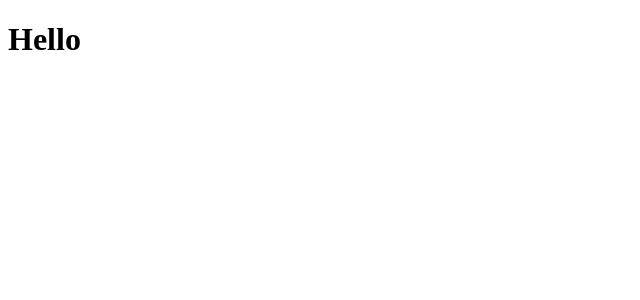
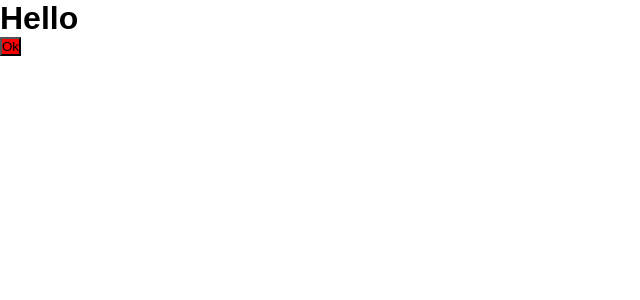
Before and after one commit to byandrev/xo-game-client, a React (Vite) app: page / in a window 1280 px wide. Shown: the top 300 px of the page, without its empty margins (0-640 px from the left). Built offline with nearby package versions, Linux system fonts and the light colour scheme.

Commit message:
🏗️ setup styled-components

```diff
--- a/src/App.jsx
+++ b/src/App.jsx
@@ -1,8 +1,13 @@
+import { Button } from "./components/base/Buttons.js";
+import { ThemeProvider } from "styled-components";
+import { light } from "./theme";
+
 function App() {
   return (
-    <>
+    <ThemeProvider theme={light}>
       <h1>Hello</h1>
-    </>
+      <Button>Ok</Button>
+    </ThemeProvider>
   );
 }
 
--- /dev/null
+++ b/src/components/base/Buttons.js
@@ -0,0 +1,7 @@
+import styled from "styled-components";
+
+const Button = styled.button`
+  background-color: ${(props) => props.theme.primary};
+`;
+
+export { Button };
--- a/src/index.css
+++ b/src/index.css
@@ -0,0 +1,11 @@
+*,
+*::after,
+*::before {
+    padding: 0;
+    margin: 0;
+    box-sizing: border-box;
+}
+
+body {
+    font-family: sans-serif;
+}
--- /dev/null
+++ b/src/theme/index.js
@@ -0,0 +1,9 @@
+const light = {
+  primary: "red"
+};
+
+const dark = {
+  primary: "green"
+};
+
+export { light, dark };
```
